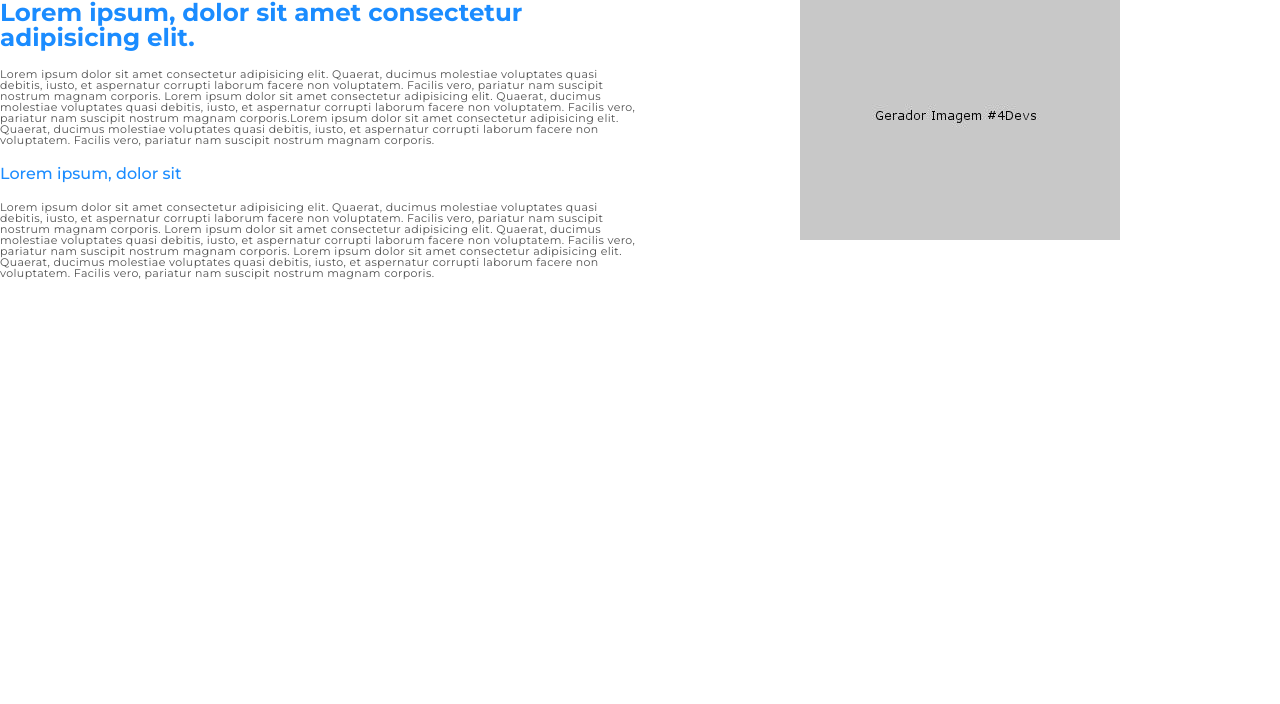
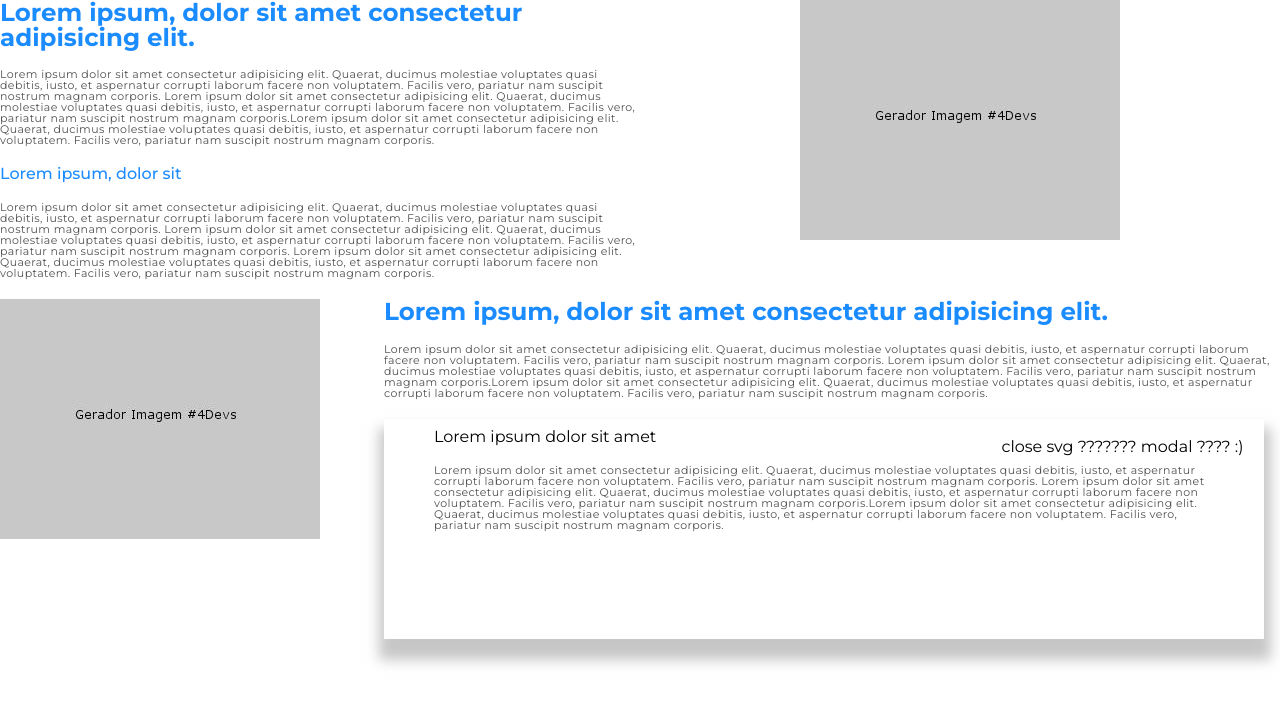
Before and after one commit to ldrbraga/smart-age-pages, a website: page index.html in a window 1280 px wide. Drawn offline with Linux system fonts and the light colour scheme.

Commit message:
Create health section

```diff
--- /dev/null
+++ b/assets/styles/Layout/health.scss
@@ -0,0 +1,76 @@
+.od-health {
+  display: flex;
+
+  @include breakpoint-xs {
+    flex-direction: column;
+    padding: 0 15px;
+    align-items: center;
+    justify-content: center;
+  }
+
+  &__description {
+    width: 70%;
+
+    @include breakpoint-xs {
+      width: 100%;
+    }
+
+    > h2 {
+      color: $title-color;
+      font-size: $font-size-title;
+      font-weight: 700;
+    }
+
+    > p {
+      font-size: $font-size-description--sm;
+      color: $text-color;
+      margin: 20px 0;
+      letter-spacing: .4px;
+    }
+
+    &__box {
+      position: relative;
+      padding: 10px 50px;
+      background-color: #fff;
+      width: 87%;
+      height: 200px;
+      box-shadow: 1px 15px 12px 6px rgba(164,164,164,0.62);
+
+      @include breakpoint-xs {
+        padding: 0;
+        width: 100%;
+      }
+
+      &::before {
+        content: 'close svg ??????? modal ???? :)';
+        position: absolute;
+        right: 20px;
+        top: 20px;
+
+        @include breakpoint-xs {
+          display: none;
+        }
+      }
+
+      &--title {
+        margin-bottom: 20px;
+      }
+
+      &--description {
+        font-size: $font-size-description--sm;
+        letter-spacing: .4px;
+        color: $text-color;
+      }
+    }
+  }
+
+  &__image {
+    width: 30%;
+
+    @include breakpoint-xs {
+      width: 100%;
+      margin: 20px 0;
+      text-align: center;
+    }
+  }
+}
--- a/index.html
+++ b/index.html
@@ -38,8 +38,52 @@
       <div class="od-benefits__image">
         <img src="/assets/images/img-block-1.png" alt="Benefícios Ômega 3 Vegetal">
       </div>
+    </section>
   </div>
-  </section>
+
+  <div class="container">
+    <section class="od-health">
+      <div class="od-health__image">
+        <img src="/assets/images/img-block-1.png" alt="Benefícios Ômega 3 Vegetal">
+      </div>
+      <div class="od-health__description">
+        <h2>Lorem ipsum, dolor sit amet consectetur adipisicing elit.</h2>
+        <p>Lorem ipsum dolor sit amet consectetur adipisicing elit. Quaerat, ducimus molestiae voluptates quasi debitis,
+          iusto, et aspernatur corrupti laborum facere non voluptatem. Facilis vero, pariatur nam suscipit nostrum
+          magnam
+          corporis. Lorem ipsum dolor sit amet consectetur adipisicing elit. Quaerat, ducimus molestiae voluptates quasi debitis,
+          iusto, et aspernatur corrupti laborum facere non voluptatem. Facilis vero, pariatur nam suscipit nostrum
+          magnam
+          corporis.Lorem ipsum dolor sit amet consectetur adipisicing elit. Quaerat, ducimus molestiae voluptates quasi debitis,
+          iusto, et aspernatur corrupti laborum facere non voluptatem. Facilis vero, pariatur nam suscipit nostrum
+          magnam
+          corporis.</p>
+        <div class="od-health__description__box">
+          <p class="od-health__description__box--title">Lorem ipsum dolor sit amet</p>
+          <p class="od-health__description__box--description">Lorem ipsum dolor sit amet consectetur adipisicing elit. Quaerat, ducimus molestiae voluptates quasi debitis,
+            iusto, et aspernatur corrupti laborum facere non voluptatem. Facilis vero, pariatur nam suscipit nostrum
+            magnam
+            corporis. Lorem ipsum dolor sit amet consectetur adipisicing elit. Quaerat, ducimus molestiae voluptates quasi debitis,
+            iusto, et aspernatur corrupti laborum facere non voluptatem. Facilis vero, pariatur nam suscipit nostrum
+            magnam
+            corporis.Lorem ipsum dolor sit amet consectetur adipisicing elit. Quaerat, ducimus molestiae voluptates quasi debitis,
+            iusto, et aspernatur corrupti laborum facere non voluptatem. Facilis vero, pariatur nam suscipit nostrum
+            magnam
+            corporis.</p>
+        </div>
+        <!-- <h4>Lorem ipsum, dolor sit</h4>
+        <p>Lorem ipsum dolor sit amet consectetur adipisicing elit. Quaerat, ducimus molestiae voluptates quasi debitis,
+          iusto, et aspernatur corrupti laborum facere non voluptatem. Facilis vero, pariatur nam suscipit nostrum
+          magnam
+          corporis. Lorem ipsum dolor sit amet consectetur adipisicing elit. Quaerat, ducimus molestiae voluptates quasi debitis,
+          iusto, et aspernatur corrupti laborum facere non voluptatem. Facilis vero, pariatur nam suscipit nostrum
+          magnam
+          corporis. Lorem ipsum dolor sit amet consectetur adipisicing elit. Quaerat, ducimus molestiae voluptates quasi debitis,
+          iusto, et aspernatur corrupti laborum facere non voluptatem. Facilis vero, pariatur nam suscipit nostrum
+          magnam
+          corporis.</p> -->
+      </div>
+    </section>
   </div>
 </body>
 
```
Also changed, not shown: public/index.html (+1 -1 lines), public/assets/styles/style.min.css.
